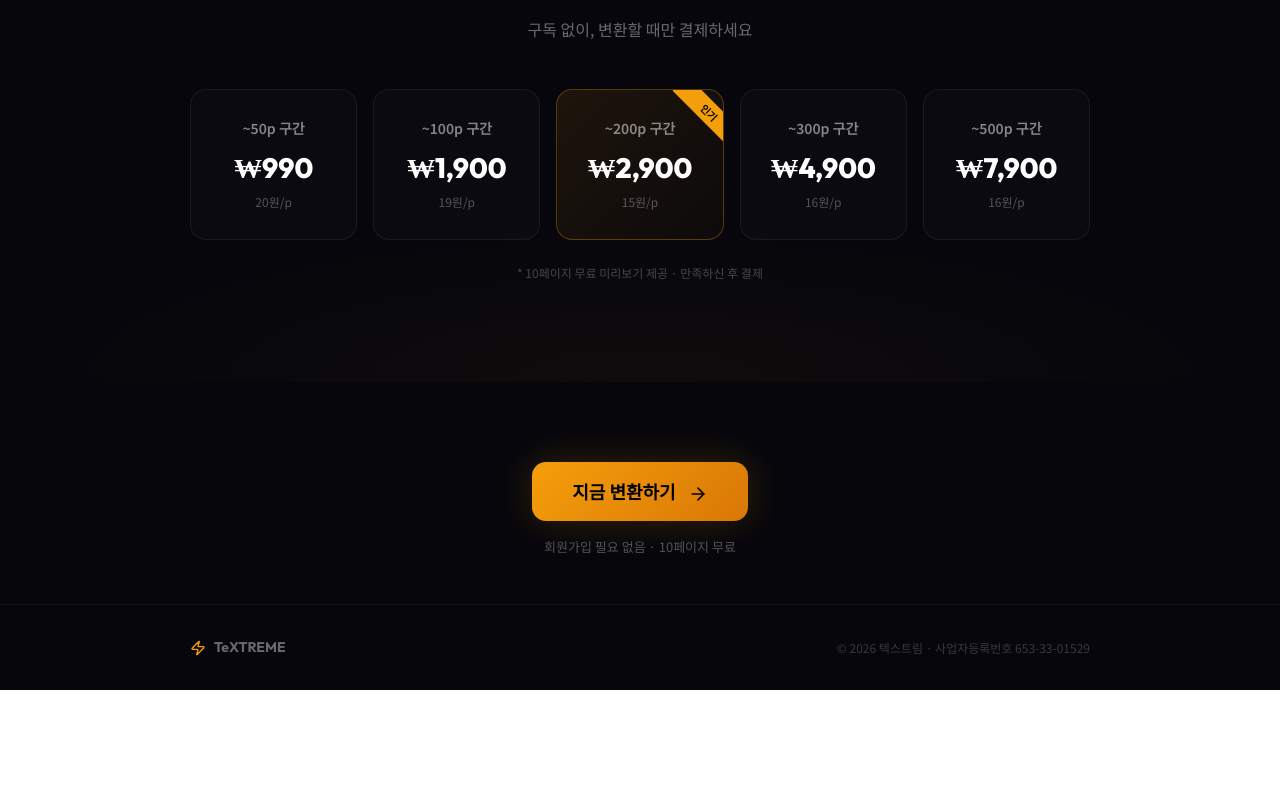
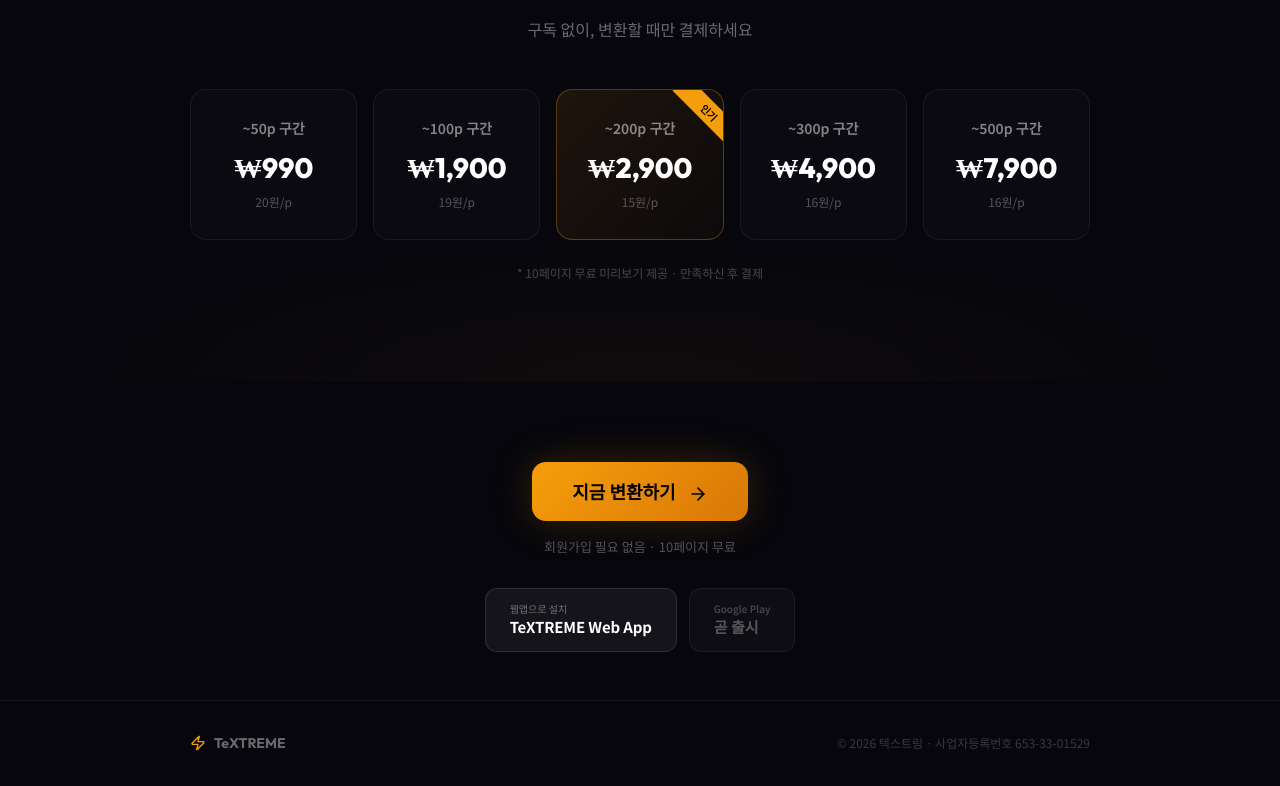
Before and after one commit to Bookfow/textreme, a Next.js app: page / in a window 1280 px wide. Shown: the part 2928-3714 px from the top of the page. Before the commit the page ends 3618 px from the top, so only its background shows below. Built offline with nearby package versions, Linux system fonts and the light colour scheme.

Commit message:
feat: PWA 설정 + 랜딩 다운로드 버튼 (웹앱 설치/Google Play 곧 출시)

```diff
--- /dev/null
+++ b/public/sw.js
@@ -0,0 +1,17 @@
+// TeXTREME Service Worker — minimal for PWA installability
+const CACHE_NAME = 'textreme-v1'
+
+self.addEventListener('install', (event) => {
+  self.skipWaiting()
+})
+
+self.addEventListener('activate', (event) => {
+  event.waitUntil(clients.claim())
+})
+
+self.addEventListener('fetch', (event) => {
+  // Network-first strategy
+  event.respondWith(
+    fetch(event.request).catch(() => caches.match(event.request))
+  )
+})
--- /dev/null
+++ b/src/app/manifest.ts
@@ -0,0 +1,27 @@
+import type { MetadataRoute } from 'next'
+
+export default function manifest(): MetadataRoute.Manifest {
+  return {
+    name: 'TeXTREME — 한글 PDF를 전자책으로',
+    short_name: 'TeXTREME',
+    description: 'AI가 한글 PDF를 완벽한 EPUB 전자책으로 변환합니다',
+    start_url: '/',
+    display: 'standalone',
+    background_color: '#06060c',
+    theme_color: '#F59E0B',
+    orientation: 'portrait-primary',
+    icons: [
+      {
+        src: '/icon-192.png',
+        sizes: '192x192',
+        type: 'image/png',
+      },
+      {
+        src: '/icon-512.png',
+        sizes: '512x512',
+        type: 'image/png',
+        purpose: 'any maskable',
+      },
+    ],
+  }
+}
--- a/src/app/page.tsx
+++ b/src/app/page.tsx
@@ -84,6 +84,37 @@ export default function TeXTREME() {
   const [showReaderSettings, setShowReaderSettings] = useState(false)
   const fileInputRef = useRef<HTMLInputElement>(null)
   const progressInterval = useRef<ReturnType<typeof setInterval> | null>(null)
+  const [deferredPrompt, setDeferredPrompt] = useState<any>(null)
+  const [isPwaInstalled, setIsPwaInstalled] = useState(false)
+
+  // ━━━ PWA install prompt ━━━
+  useEffect(() => {
+    // Service worker registration
+    if ('serviceWorker' in navigator) {
+      navigator.serviceWorker.register('/sw.js').catch(() => {})
+    }
+    // Check if already installed
+    if (window.matchMedia('(display-mode: standalone)').matches) {
+      setIsPwaInstalled(true)
+    }
+    // Capture install prompt
+    const handler = (e: Event) => {
+      e.preventDefault()
+      setDeferredPrompt(e)
+    }
+    window.addEventListener('beforeinstallprompt', handler)
+    return () => window.removeEventListener('beforeinstallprompt', handler)
+  }, [])
+
+  const handleInstallPwa = async () => {
+    if (!deferredPrompt) return
+    deferredPrompt.prompt()
+    const result = await deferredPrompt.userChoice
+    if (result.outcome === 'accepted') {
+      setIsPwaInstalled(true)
+    }
+    setDeferredPrompt(null)
+  }
 
   const rt = THEMES[readerTheme]
 
@@ -376,6 +407,39 @@ export default function TeXTREME() {
           <p style={{ color: "rgba(255,255,255,0.3)", fontSize: 13, marginTop: 16 }}>
             회원가입 필요 없음 · 10페이지 무료
           </p>
+
+          {/* App Download Buttons */}
+          <div style={{ display: "flex", gap: 12, justifyContent: "center", marginTop: 32, flexWrap: "wrap" }}>
+            <button onClick={handleInstallPwa}
+              style={{
+                display: "flex", alignItems: "center", gap: 10, padding: "12px 24px", borderRadius: 12,
+                background: isPwaInstalled ? "rgba(34,197,94,0.1)" : "rgba(255,255,255,0.06)",
+                border: isPwaInstalled ? "1px solid rgba(34,197,94,0.3)" : "1px solid rgba(255,255,255,0.1)",
+                color: isPwaInstalled ? "#22c55e" : "#fff", cursor: isPwaInstalled ? "default" : "pointer",
+                transition: "all 0.2s",
+              }}>
+              <div style={{ display: "flex", flexDirection: "column", alignItems: "flex-start" }}>
+                <span style={{ fontSize: 10, color: isPwaInstalled ? "rgba(34,197,94,0.6)" : "rgba(255,255,255,0.4)", fontWeight: 500 }}>
+                  {isPwaInstalled ? "설치 완료" : "웹앱으로 설치"}
+                </span>
+                <span style={{ fontSize: 15, fontWeight: 700, letterSpacing: "-0.01em" }}>
+                  {isPwaInstalled ? "TeXTREME ✓" : "TeXTREME Web App"}
+                </span>
+              </div>
+            </button>
+
+            <div style={{
+              display: "flex", alignItems: "center", gap: 10, padding: "12px 24px", borderRadius: 12,
+              background: "rgba(255,255,255,0.03)",
+              border: "1px solid rgba(255,255,255,0.06)",
+              color: "rgba(255,255,255,0.3)", cursor: "default",
+            }}>
+              <div style={{ display: "flex", flexDirection: "column", alignItems: "flex-start" }}>
+                <span style={{ fontSize: 10, color: "rgba(255,255,255,0.25)", fontWeight: 500 }}>Google Play</span>
+                <span style={{ fontSize: 15, fontWeight: 700 }}>곧 출시</span>
+              </div>
+            </div>
+          </div>
         </section>
 
         {/* FOOTER */}
```
Also changed, not shown: public/icon-192.png (added), public/icon-512.png (added).
